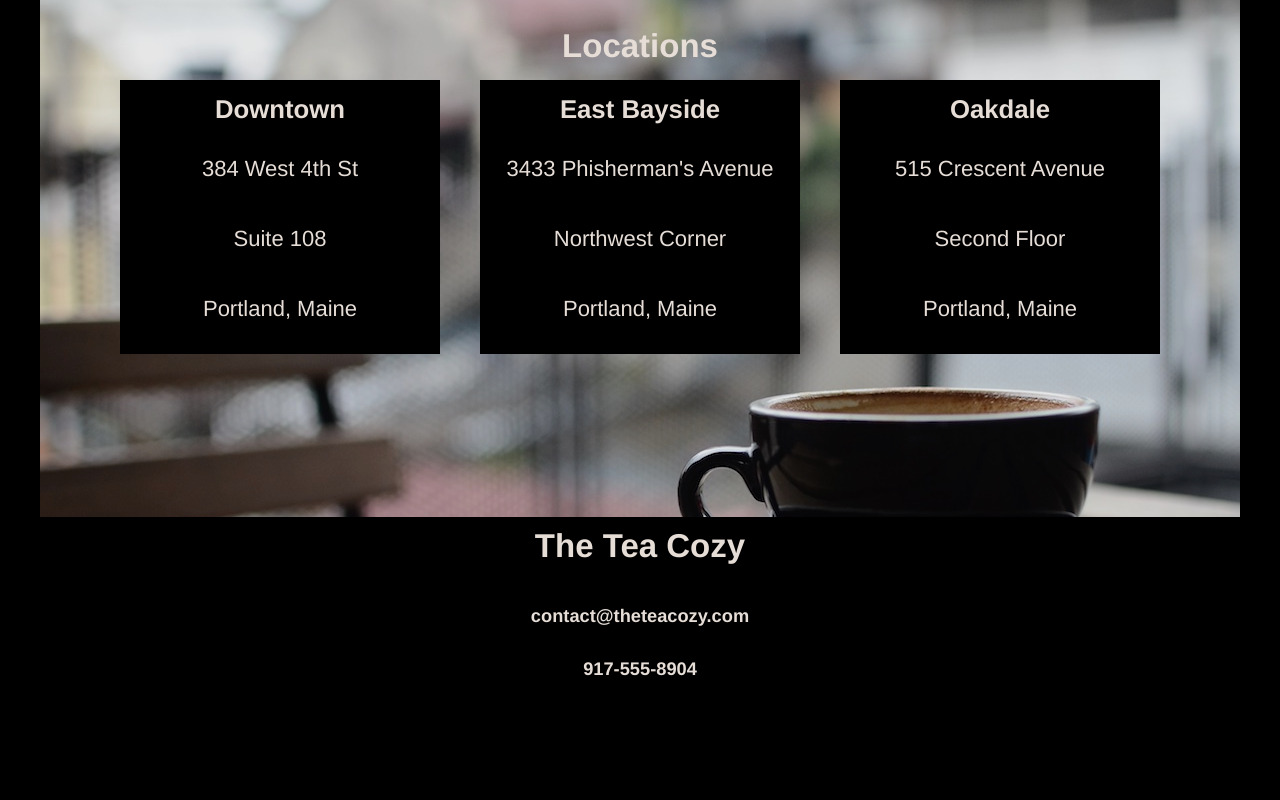
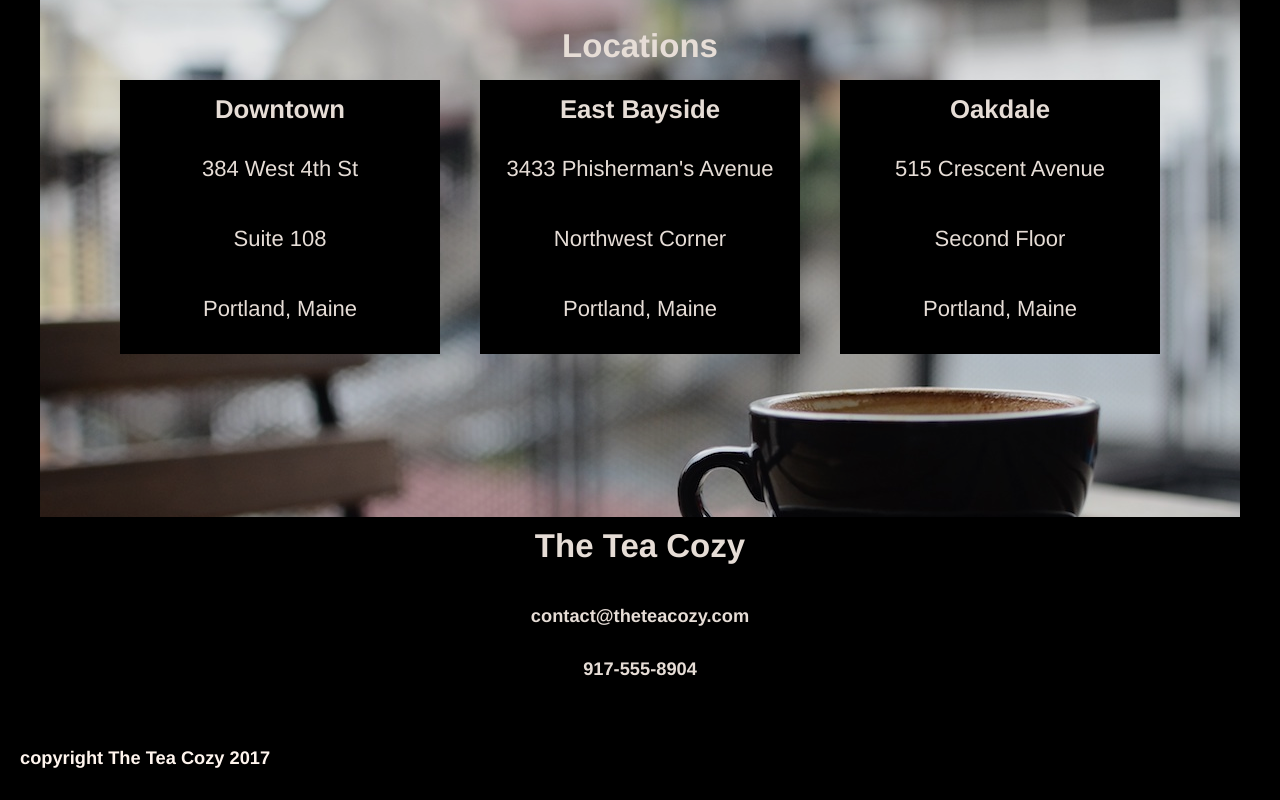
Before and after one commit to bmeeks60/teacozy, a plain HTML site: page index.html in a window 1280 px wide. Shown: the part 1662-2462 px from the top of the page. Before the commit the page ends 2379 px from the top, so only its background shows below. Drawn offline with Linux system fonts and the light colour scheme.

Commit message:
Add footer

```diff
--- a/css/style.css
+++ b/css/style.css
@@ -121,3 +121,8 @@ h4 {
 .contact {
   height: 200px;
 }
+
+footer {
+  text-align: left;
+  padding-left: 20px;
+}
--- a/index.html
+++ b/index.html
@@ -91,6 +91,8 @@
          <h5>917-555-8904</h5>
        </div>
      </div>
-     <footer></footer>
+     <footer>
+       <h5>copyright The Tea Cozy 2017</h5>
+     </footer>
   </body>
 </html>
```
